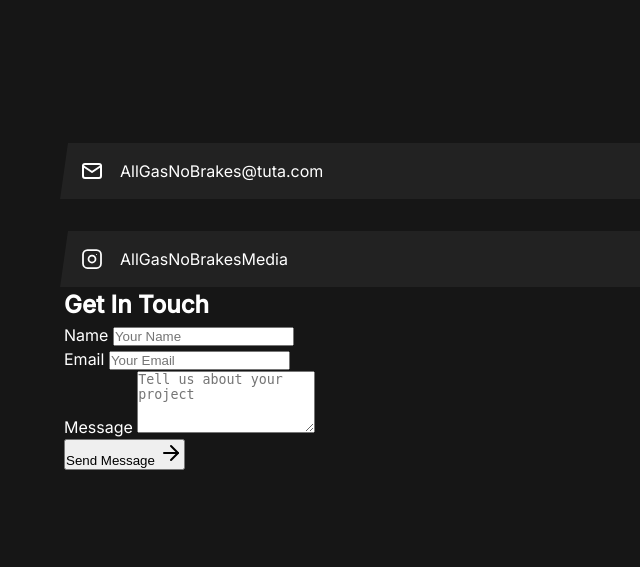
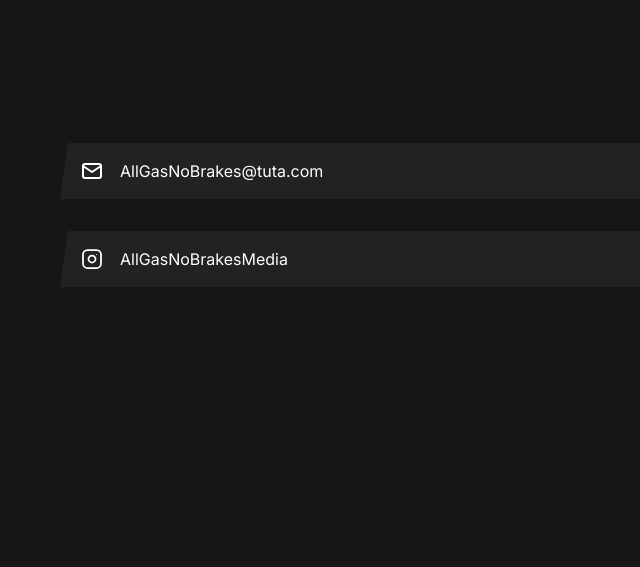
Before and after one commit to dropbop/allgasnobrakes, a Flask app: page / in a window 1280 px wide. Shown: the part 741-1308 px from the top of the page, without its empty margins (0-640 px from the left). After the commit the page ends 1010 px from the top, so only its background shows below. Run offline with Flask 2, Linux system fonts and the light colour scheme.

Commit message:
Revert "Add contact form to index.html"
This reverts commit 47790cc083c3e3415da443d9f3140c933f6c4464.

```diff
--- a/templates/index.html
+++ b/templates/index.html
@@ -82,41 +82,6 @@
                         </a>
                     </p>
                 </div>
-                <!-- Contact Form -->
-                <div class="contact-form-container">
-                    <h2 class="form-title">Get In Touch</h2>
-                    <form method="POST" id="contactForm" class="contact-form">
-                        <!-- The access key is set as an environment variable on Vercel -->
-                        <input type="hidden" name="access_key" value="YOUR_ACCESS_KEY_HERE">
-
-                        <div class="form-group">
-                            <label for="name">Name</label>
-                            <input type="text" id="name" name="name" placeholder="Your Name" required>
-                        </div>
-
-                        <div class="form-group">
-                            <label for="email">Email</label>
-                            <input type="email" id="email" name="email" placeholder="Your Email" required>
-                        </div>
-
-                        <div class="form-group">
-                            <label for="message">Message</label>
-                            <textarea id="message" name="message" placeholder="Tell us about your project" rows="4" required></textarea>
-                        </div>
-
-                        <input type="checkbox" name="botcheck" class="hidden" style="display: none;">
-
-                        <button type="submit" class="submit-button">
-                            <span>Send Message</span>
-                            <svg xmlns="http://www.w3.org/2000/svg" width="24" height="24" viewBox="0 0 24 24" fill="none" stroke="currentColor" stroke-width="2" stroke-linecap="round" stroke-linejoin="round">
-                                <path d="m5 12 14 0"></path>
-                                <path d="m12 5 7 7-7 7"></path>
-                            </svg>
-                        </button>
-
-                        <div id="formResult" class="form-result"></div>
-                    </form>
-                </div>
             </div>
         </section>
     </main>
```
